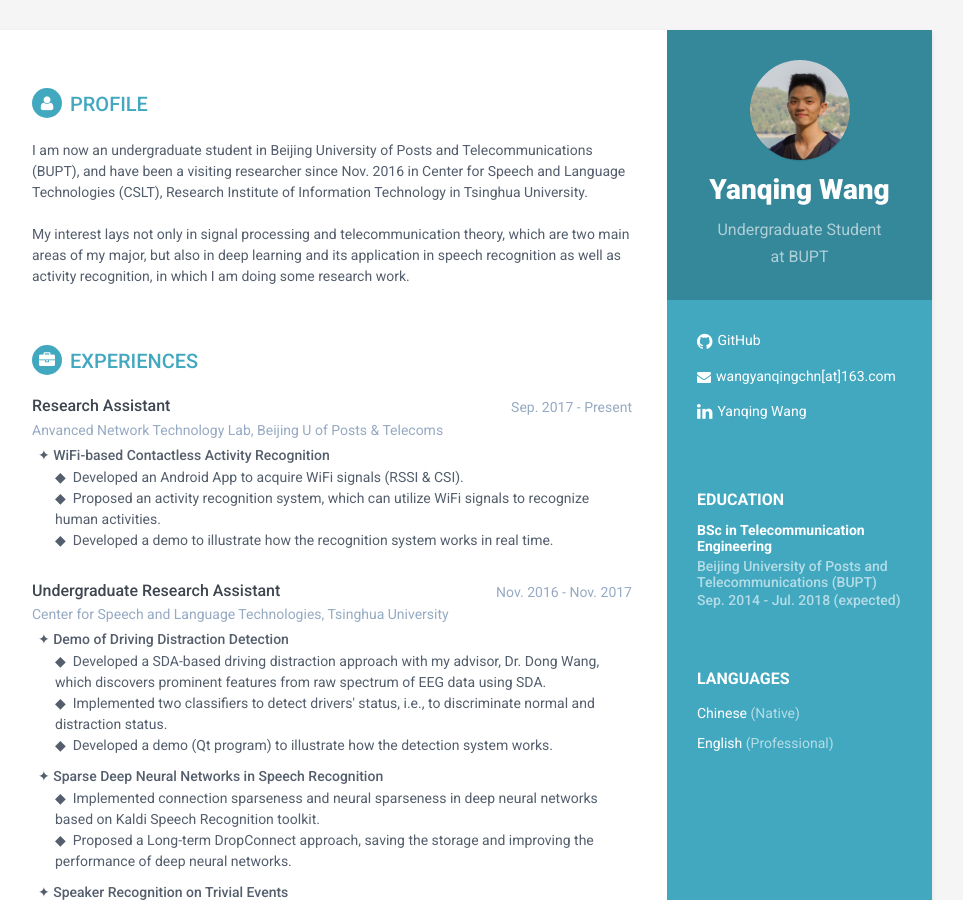
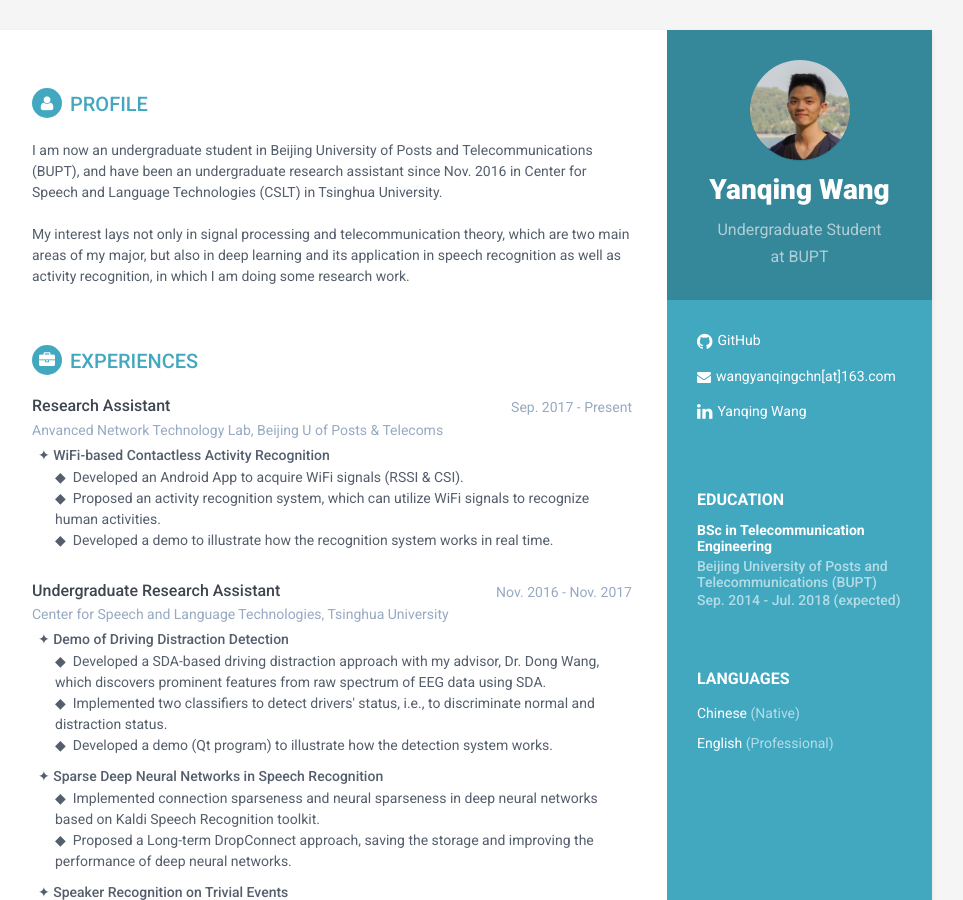
Before and after one commit to saisu123/saisu123.github.io, a Jekyll site: the page built from index.html, in a window 1280 px wide and 900 px high. Shown: the whole window, without its empty margins (188-1151 px from the left). Built offline with Jekyll 4.4.1, drawn with Linux system fonts in a browser that asks for light colours.

Commit message:
update readme

```diff
--- a/_config.yml
+++ b/_config.yml
@@ -15,7 +15,7 @@ style: styles-6
 name: Yanqing Wang
 tagline: Undergraduate Student<br>at BUPT
 pic: profile.png  #place a 100x100 picture inside /assets/images/ folder and provide the name of the file below
-summary: 'I am now an undergraduate student in <a href="http://www.bupt.edu.cn" color="#545E6C">Beijing University of Posts and Telecommunications (BUPT)</a>, and have been a visiting researcher since Nov. 2016 in <a href="http://www.cslt.org/EN/">Center for Speech and Language Technologies (CSLT)</a>, Research Institute of Information Technology in Tsinghua University.<br><br>My interest lays not only in signal processing and telecommunication theory, which are two main areas of my major, but also in deep learning and its application in speech recognition as well as activity recognition, in which I am doing some research work.'
+summary: 'I am now an undergraduate student in <a href="http://www.bupt.edu.cn" color="#545E6C">Beijing University of Posts and Telecommunications (BUPT)</a>, and have been an undergraduate research assistant since Nov. 2016 in <a href="http://www.cslt.org/EN/">Center for Speech and Language Technologies (CSLT)</a> in Tsinghua University.<br><br>My interest lays not only in signal processing and telecommunication theory, which are two main areas of my major, but also in deep learning and its application in speech recognition as well as activity recognition, in which I am doing some research work.'
 
 #sidebar links
 email: wangyanqingchn[at]163.com
```
Also changed, not shown: 2 other files.
